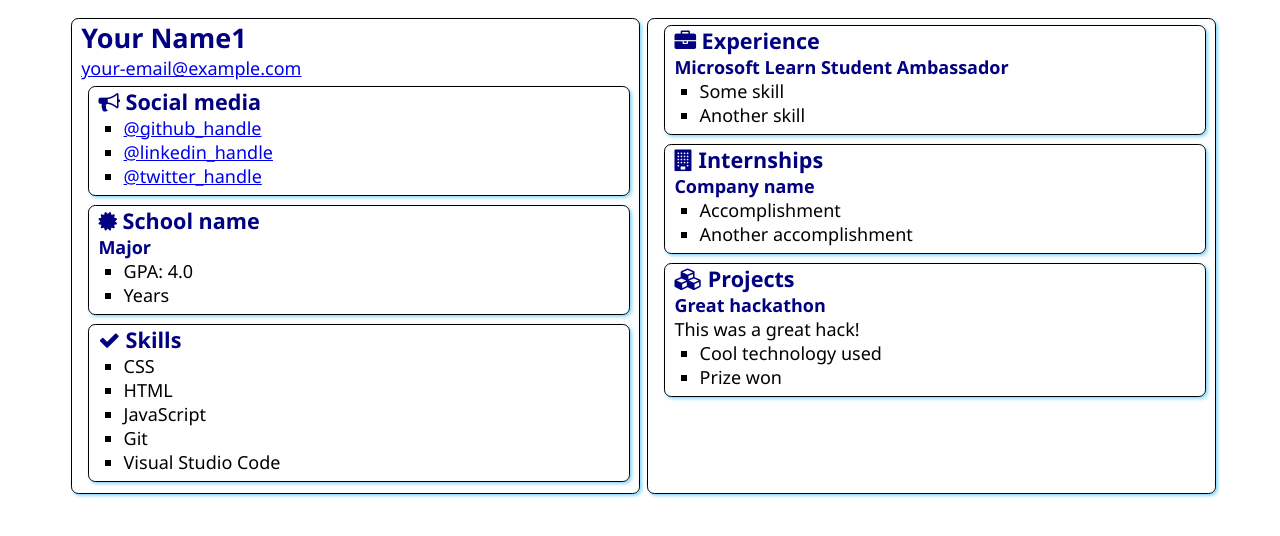
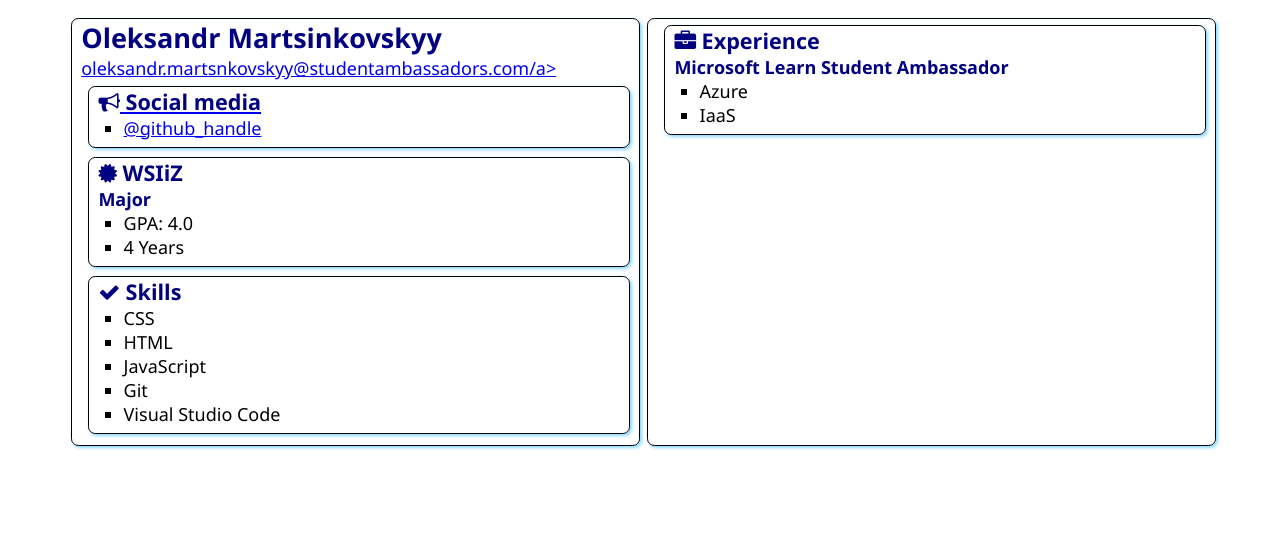
Before and after one commit to looffed1/SATechnicalOnboarding, a plain HTML site: page src/index.html in a window 1280 px wide. Drawn offline with Linux system fonts and the light colour scheme.

Commit message:
Update index.html

```diff
--- a/src/index.html
+++ b/src/index.html
@@ -14,29 +14,28 @@
 <body>
     <main>
         <article class="box">
-            <h1>Your Name1</h1>
-            <div><a href="mailto:your.email@example.com">your-email@example.com</a></div>
+            <h1>Oleksandr Martsinkovskyy</h1>
+            <div><a href="mailto:oleksandr.martsnkovskyy@studentambassadors.com">oleksandr.martsnkovskyy@studentambassadors.com/a></div>
 
             <section class="box">
                 <h2>
                     <i class="fa fa-bullhorn" aria-hidden="true"></i> Social media
                 </h2>
                 <ul>
-                    <li><a href="https://github.com/<handle>">@github_handle</a></li>
-                    <li><a href="https://linkedin.com/in/<handle>">@linkedin_handle</a></li>
-                    <li><a href="https://twitter.com/<handle>">@twitter_handle</a></li>
+                    <li><a href="https://github.com/looffed1">@github_handle</a></li>
+
                 </ul>
                 </section>
 
                 <section class="box">
                     <div class="education">
                         <h2>
-                        <i class="fa fa-certificate" aria-hidden="true"></i> School name
+                            <i class="fa fa-certificate" aria-hidden="true"></i> WSIiZ
                         </h2>
                         <h3>Major</h3>
                         <ul>
                             <li>GPA: 4.0</li>
-                        <li>Years</li>
+                            <li>4 Years</li>
                         </ul>
                     </div>
                 </section>
@@ -61,33 +60,11 @@
                 </h2>
                 <h3>Microsoft Learn Student Ambassador</h3>
                 <ul>
-                    <li>Some skill</li>
-                    <li>Another skill</li>
+                    <li>Azure</li>
+                    <li>IaaS</li>
                 </ul>
             </section>
-            <section class="box">
-                <h2>
-                    <i class="fa fa-building" aria-hidden="true"></i> Internships
-                </h2>
 
-                <h3>Company name</h3>
-                <ul>
-                    <li>Accomplishment</li>
-                    <li>Another accomplishment</li>
-                </ul>
-            </section>
-            <section class="box">
-                <h2>
-                    <i class="fa fa-cubes" aria-hidden="true"></i> Projects
-                </h2>
-
-                <h3>Great hackathon</h3>
-                <div>This was a great hack!</div>
-                <ul>
-                    <li>Cool technology used</li>
-                    <li>Prize won</li>
-                </ul>
-            </section>
         </article>
 
     </main>
```
Lines whose indentation alone changed are shown as unchanged.
